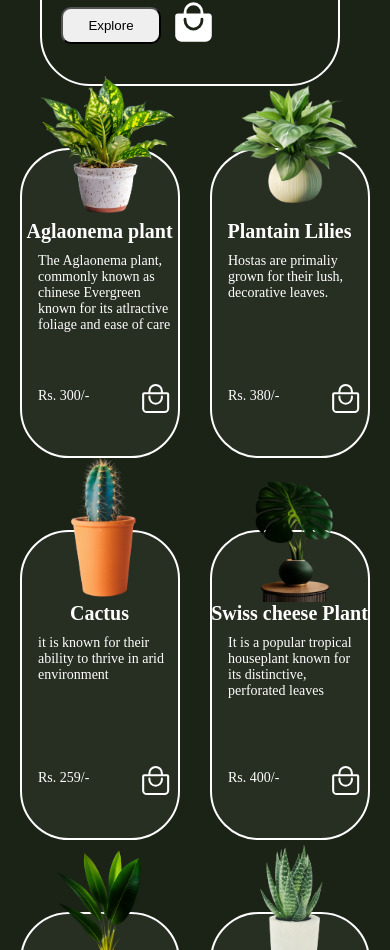
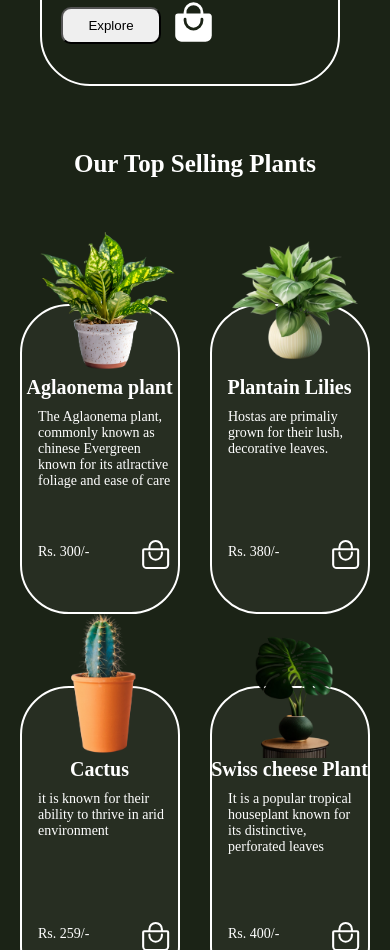
Before and after one commit to Ashish521523/Plant, a React (Vite) app: page / in a window 390 px wide. Shown: the part 1878-2828 px from the top of the page. Built offline with nearby package versions, Linux system fonts and the light colour scheme.

Commit message:
Added new section

```diff
--- a/src/Component/Card.css
+++ b/src/Component/Card.css
@@ -2,7 +2,7 @@
   color: white;
 }
 
-.card_main_heading {
+.card_main_heading1 {
   text-align: center;
   margin-top: 4rem;
   margin-bottom: 4rem;
@@ -63,6 +63,9 @@
 }
 
 @media (max-width: 640px) {
+  .card_main_heading1 {
+    font-size: 25px;
+  }
   .img_contenar {
     width: 150px;
     height: 150px;
--- a/src/Component/Card.jsx
+++ b/src/Component/Card.jsx
@@ -4,7 +4,7 @@ import "./Card.css";
 function Card() {
   return (
     <>
-      <h1 className="card_main_heading">Our Top Selling Plants</h1>
+      <h1 className="card_main_heading1">Our Top Selling Plants</h1>
       <div className="card_main">
         {carditem.map((card) => (
           <CardData card={card}> {card}</CardData>
```
